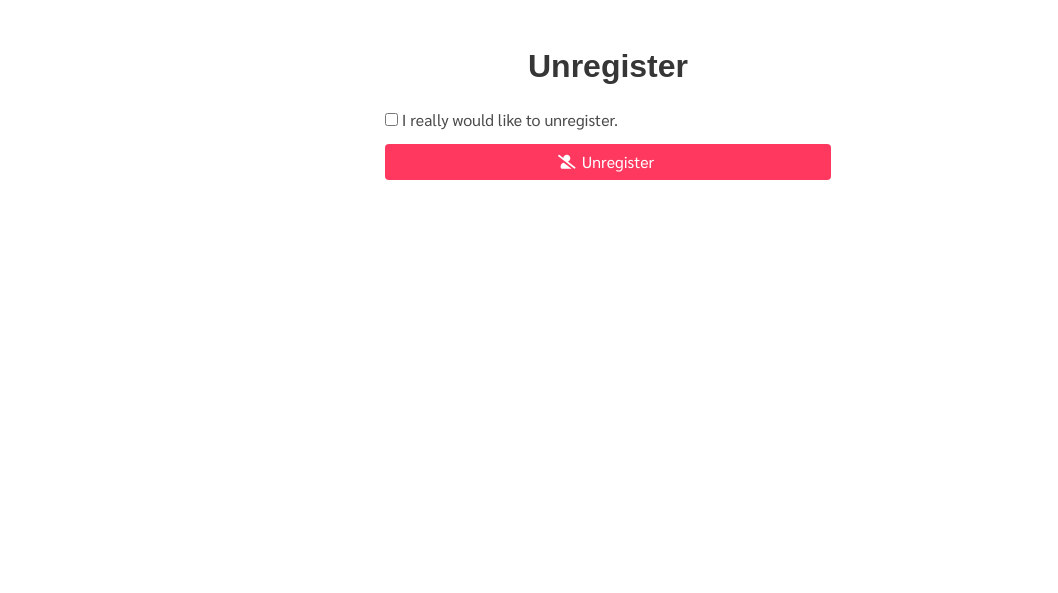
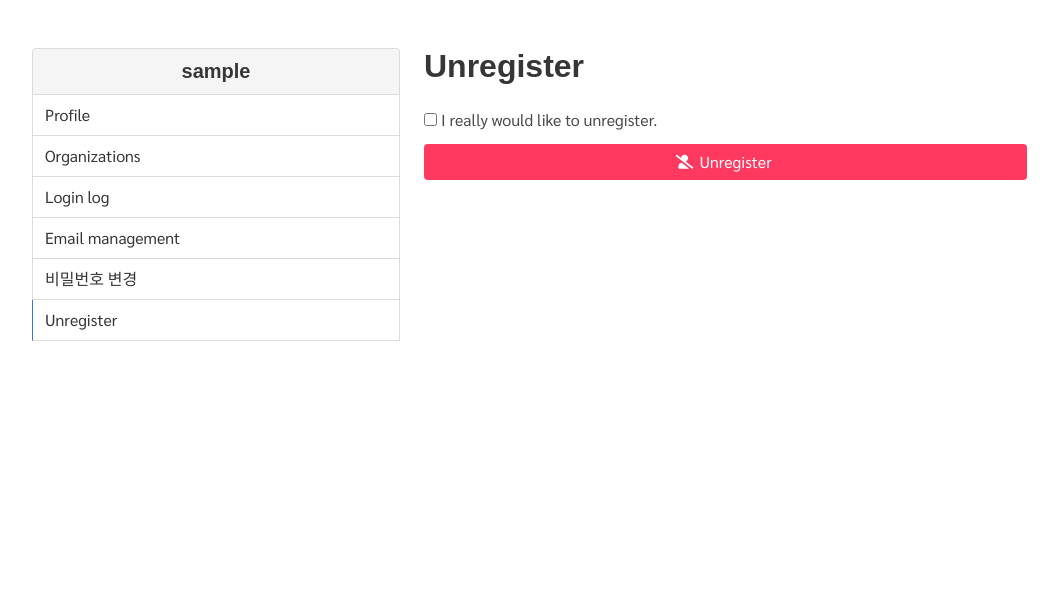
Before and after one commit to pincoin/windmill, a Django app: page /accounts/unregister/ in a window 1280 px wide. Shown: the part 52-645 px from the top of the page, without its empty margins (32-1090 px from the left). Run offline with Django 3.2, Linux system fonts and the light colour scheme; the visitor is signed in with stand-in values (Sample User, id 1); data comes from the database, SQL or seed files in the repository; parts of the project's set-up code (start-up, migrations or seed data) failed here and were passed over; some libraries are stand-ins or nearby versions; some web fonts are replaced.

Commit message:
- unregister

```diff
--- a/member/templates/member/account/profile_base.html
+++ b/member/templates/member/account/profile_base.html
@@ -31,6 +31,10 @@
                            class="panel-block{% if sidemenu == 'password' %} is-active{% endif %}">
                             {% trans 'Change password' %}
                         </a>
+                        <a href="{% url 'account_unregister' %}"
+                           class="panel-block{% if sidemenu == 'unregister' %} is-active{% endif %}">
+                            {% trans 'Unregister' %}
+                        </a>
                     </nav>
                 </div>
                 <div class="column is-8">
--- a/member/templates/member/account/unregister.html
+++ b/member/templates/member/account/unregister.html
@@ -1,16 +1,22 @@
-{% extends 'conf/base.html' %}
+{% extends 'member/account/profile_base.html' %}
 
 {% load i18n static %}
 
 {% block title %}{{ page_title }}{% endblock %}
 
 {% block content %}
-    <section class="section">
-        <div class="container has-text-centered">
+    {% with sidemenu='unregister' %}
+        {{ block.super }}
+    {% endwith %}
+{% endblock content %}
+
+{% block main_content %}
+    <section>
+        <div class="container">
             <h1 class="title">{{ page_title }}</h1>
 
-            <div class="columns is-centered">
-                <div class="column is-two-fifths">
+            <div class="columns">
+                <div class="column is-four-fifths">
                     <form method="post" action="{% url 'account_unregister' %}">
                         {% csrf_token %}
 
```
